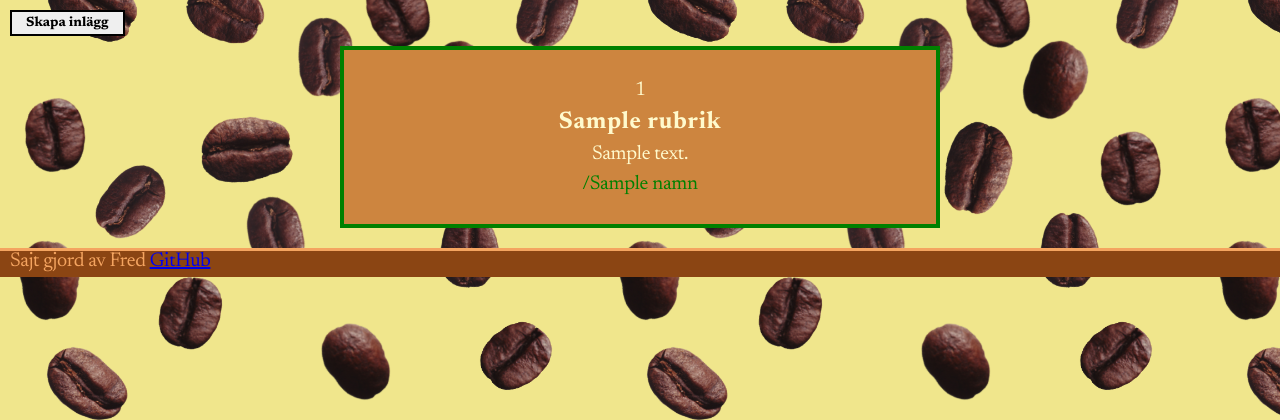
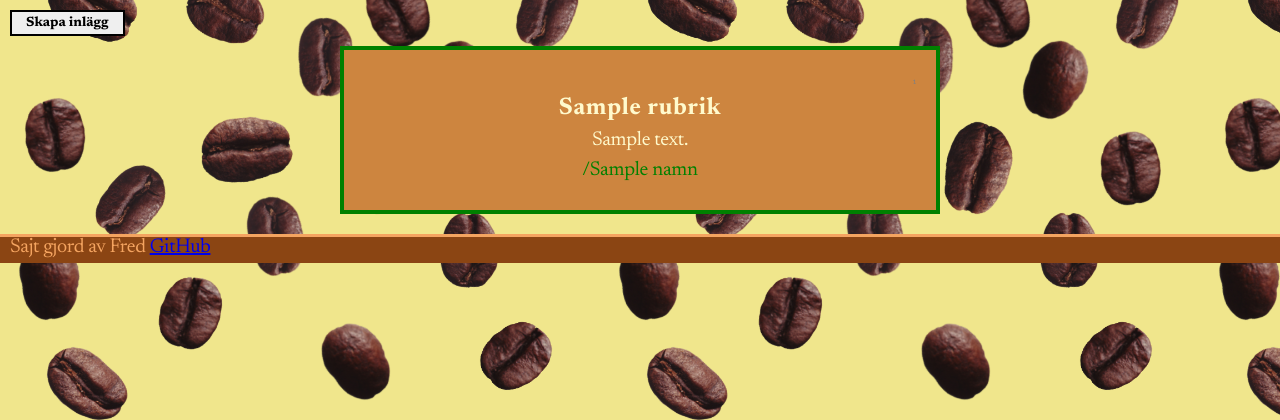
Before and after one commit to Kattmys/Kaffe, a Flask app: template templates/forum.html in a window 1280 px wide. Shown: the part 50-470 px from the top of the page. Run offline with Flask 3, Linux system fonts and the light colour scheme; the template is opened without the code that fills it: most values are stand-ins (such as "Sample title", 1, 10 or a date in 2020).

Commit message:
css styling

```diff
--- a/static/style/forum.css
+++ b/static/style/forum.css
@@ -60,3 +60,9 @@
 #namnfärg {
 	color: green;
 }
+
+#klartid {
+	text-align: right;
+	font-size: 6px;
+	color: gray;
+}
```
